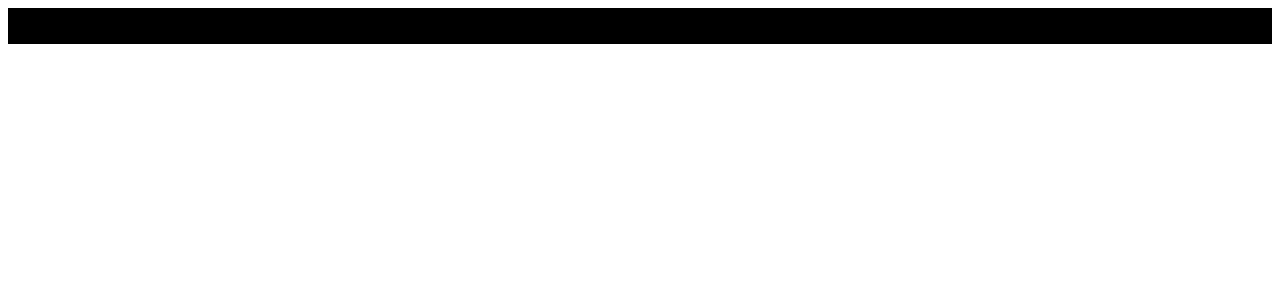
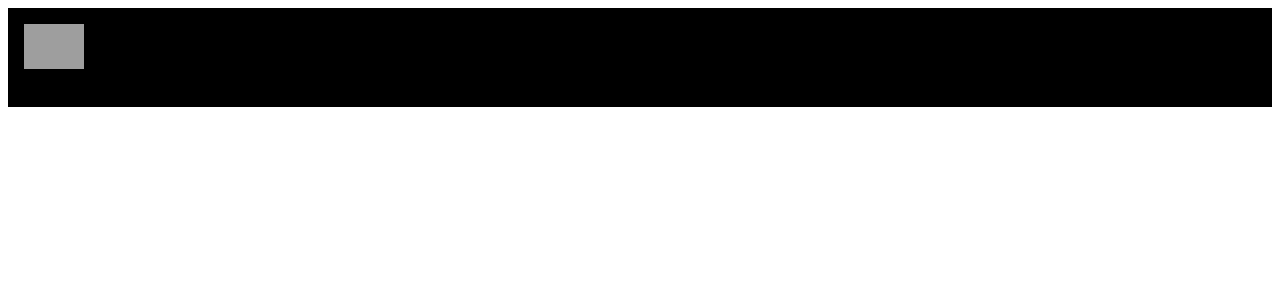
Before and after one commit to SAKILsCode/dummy-youtube, a React (Vite) app: page / in a window 1280 px wide. Shown: the top 300 px of the page. Built offline with nearby package versions, Linux system fonts and the light colour scheme; grey boxes are pictures that could not be loaded.

Commit message:
🏷️ [utils] constants updated

```diff
--- a/src/components/Navbar.jsx
+++ b/src/components/Navbar.jsx
@@ -1,6 +1,24 @@
-const Navbar = () => {
-  return (
-    <div>Navbar</div>
-  )
-}
-export default Navbar
+import { Stack } from '@mui/material';
+import { Link } from 'react-router-dom';
+
+import { logo } from '../utils/constants';
+
+const Navbar = () => (
+  <Stack
+    direction='row'
+    p={2}
+    alignItems='center'
+    sx={{
+      position: 'sticky',
+      background: '#000',
+      top: 0,
+      justifyContent: 'space-between',
+    }}
+  >
+    <Link>
+      <img src={logo} alt='logo' height={45} />
+    </Link>
+  </Stack>
+);
+
+export default Navbar;
--- a/src/utils/constants.js
+++ b/src/utils/constants.js
@@ -15,26 +15,27 @@ import TheaterComedyIcon from '@mui/icons-material/TheaterComedy';
 export const logo = 'https://i.ibb.co/s9Qys2j/logo.png';
 
 export const categories = [
-  { name: 'New', icon: <HomeIcon /> },
-  { name: 'JS Mastery', icon: <CodeIcon /> },
-  { name: 'Coding', icon: <CodeIcon /> },
-  { name: 'ReactJS', icon: <CodeIcon /> },
-  { name: 'NextJS', icon: <CodeIcon /> },
-  { name: 'Music', icon: <MusicNoteIcon /> },
-  { name: 'Education', icon: <SchoolIcon /> },
-  { name: 'Podcast', icon: <GraphicEqIcon /> },
-  { name: 'Movie', icon: <OndemandVideoIcon /> },
-  { name: 'Gaming', icon: <SportsEsportsIcon /> },
-  { name: 'Live', icon: <LiveTvIcon /> },
-  { name: 'Sport', icon: <FitnessCenterIcon /> },
-  { name: 'Fashion', icon: <CheckroomIcon /> },
-  { name: 'Beauty', icon: <FaceRetouchingNaturalIcon /> },
-  { name: 'Comedy', icon: <TheaterComedyIcon /> },
-  { name: 'Gym', icon: <FitnessCenterIcon /> },
-  { name: 'Crypto', icon: <DeveloperModeIcon /> },
+  { name: 'New', icon: HomeIcon },
+  { name: 'JS Mastery', icon: CodeIcon },
+  { name: 'Coding', icon: CodeIcon },
+  { name: 'ReactJS', icon: CodeIcon },
+  { name: 'NextJS', icon: CodeIcon },
+  { name: 'Music', icon: MusicNoteIcon },
+  { name: 'Education', icon: SchoolIcon  },
+  { name: 'Podcast', icon: GraphicEqIcon  },
+  { name: 'Movie', icon: OndemandVideoIcon  },
+  { name: 'Gaming', icon: SportsEsportsIcon  },
+  { name: 'Live', icon: LiveTvIcon  },
+  { name: 'Sport', icon: FitnessCenterIcon  },
+  { name: 'Fashion', icon: CheckroomIcon  },
+  { name: 'Beauty', icon: FaceRetouchingNaturalIcon  },
+  { name: 'Comedy', icon: TheaterComedyIcon  },
+  { name: 'Gym', icon: FitnessCenterIcon  },
+  { name: 'Crypto', icon: DeveloperModeIcon  },
 ];
 
-export const demoThumbnailUrl = 'https://i.ytimg.com/vi/8mAITcNt710/maxresdefault.jpg';
+export const demoThumbnailUrl =
+  'https://i.ytimg.com/vi/8mAITcNt710/maxresdefault.jpg';
 export const demoChannelUrl = '/channel/UC8butISFwT-Wl7EV0hUK0BQ';
 export const demoVideoUrl = '/video/8mAITcNt710';
 export const demoChannelTitle = 'FreeCodeCam.org';
```
